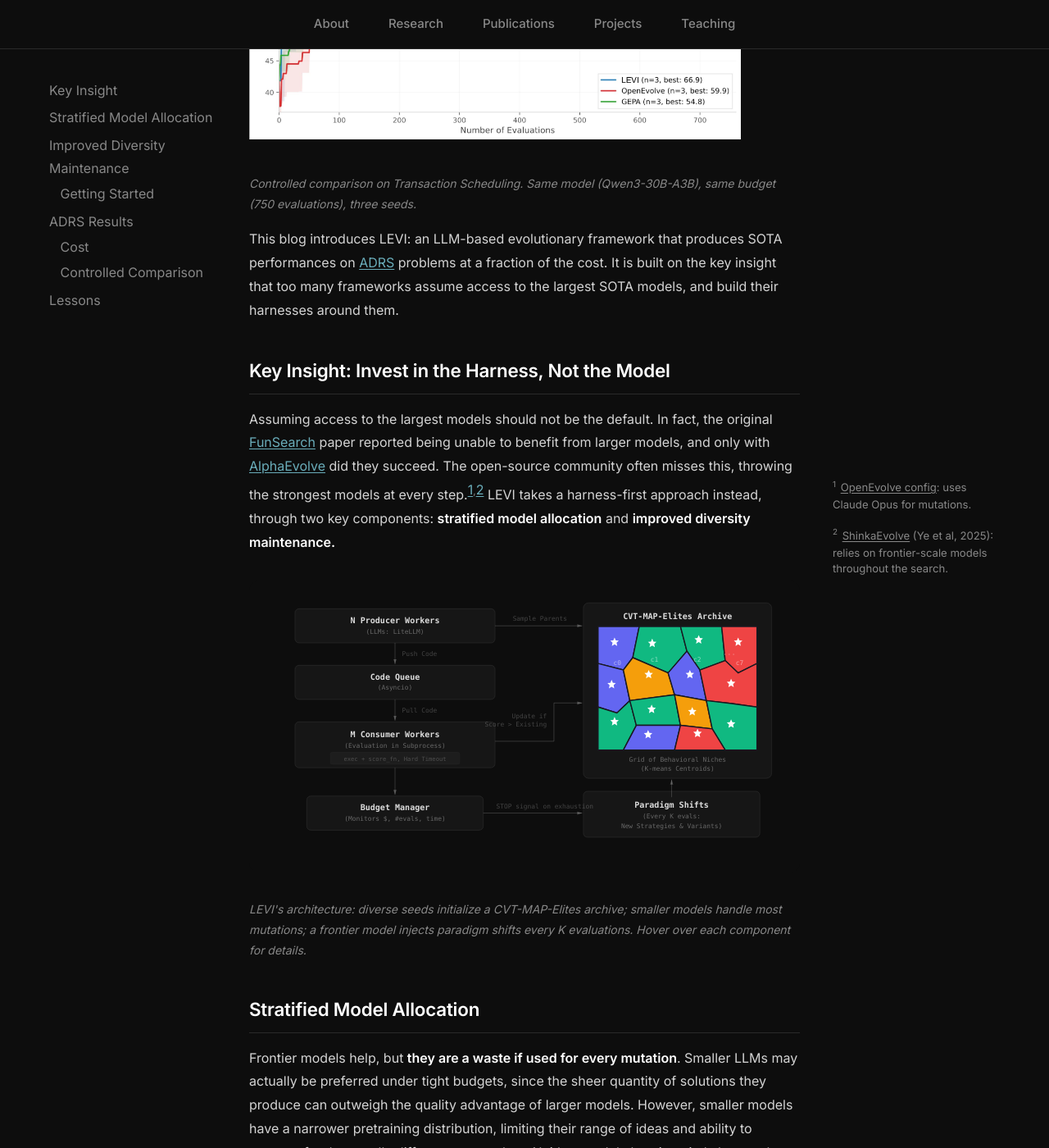
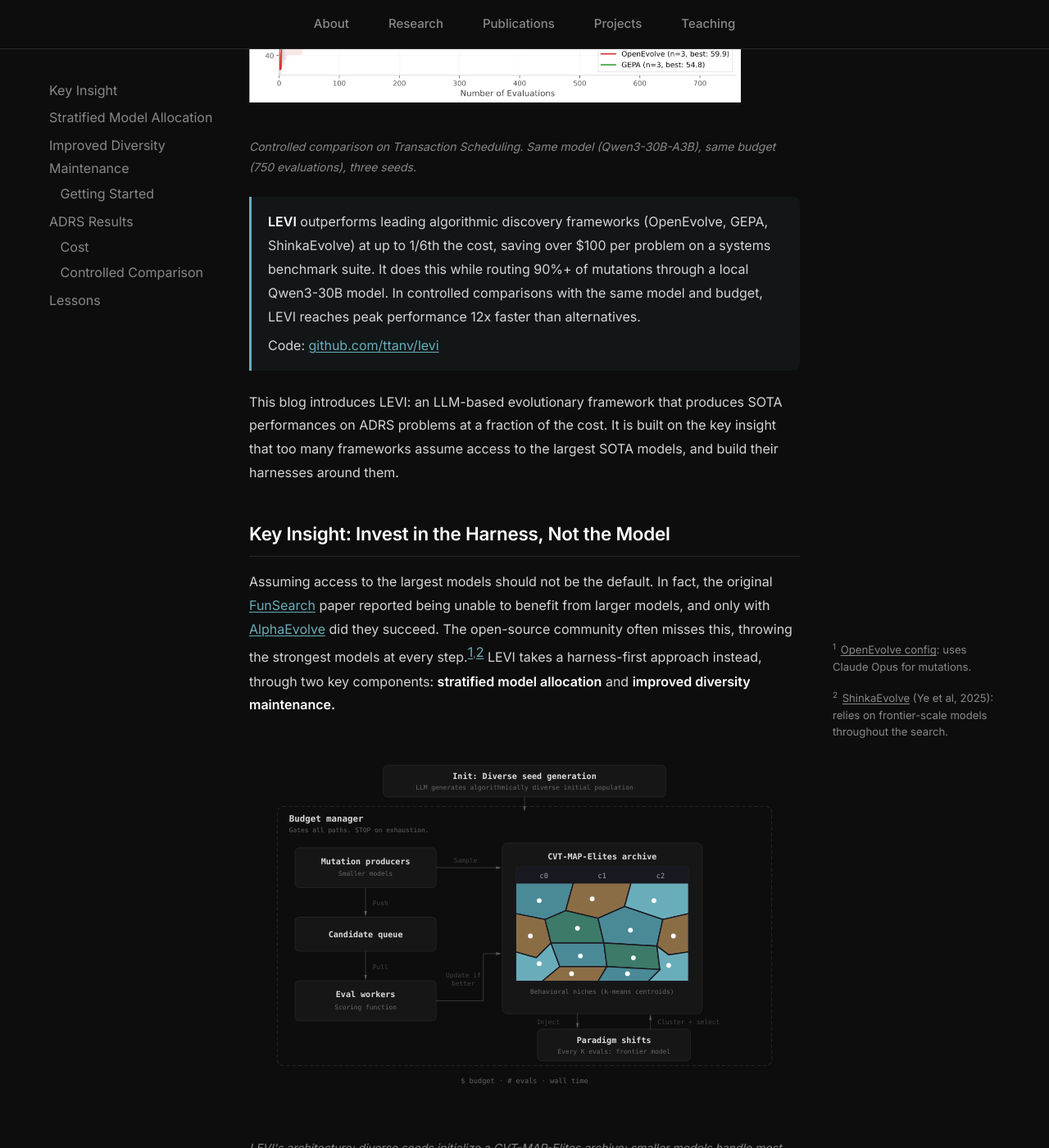
Before and after one commit to ttanv/ttanv.github.io, a Jekyll site: the page built from levi.md, in a window 1280 px wide and 1400 px high, scrolled down 614 px. Shown: the whole window at 82% size. Built offline with Jekyll 4.4.1, drawn with Linux system fonts in a browser that asks for light colours; some of the changed text lies outside the part shown.

Commit message:
Add summary callout, init step to diagram, mobile footnotes, update title

```diff
--- a/levi.md
+++ b/levi.md
@@ -1,12 +1,12 @@
 ---
 layout: blog
-title: "LEVI: LLM-Based Optimization at a Fraction of the Cost"
+title: "LEVI: AlphaEvolve Performance for the Price of a Cup of Coffee"
 subtitle: "A harness-first framework for LLM-guided evolutionary search. Highest ADRS scores at 1.5--6.5x lower cost."
 date: 2026-03-01
 permalink: /levi
 ---
 
-Code: [github.com/ttanv/levi](https://github.com/ttanv/levi)
+
 
 <nav class="blog-toc" id="blog-toc">
   <ul>
@@ -111,7 +111,12 @@ Code: [github.com/ttanv/levi](https://github.com/ttanv/levi)
 }
 </style>
 
-This blog introduces LEVI: an LLM-based evolutionary framework that produces SOTA performances on [ADRS](https://ucbskyadrs.github.io/) problems at a fraction of the cost. It is built on the key insight that too many frameworks assume access to the largest SOTA models, and build their harnesses around them.
+<div class="callout">
+<p><strong>LEVI</strong> outperforms leading algorithmic discovery frameworks (OpenEvolve, GEPA, ShinkaEvolve) at up to 1/6th the cost, saving over $100 per problem on a systems benchmark suite. It does this while routing 90%+ of mutations through a local Qwen3-30B model. In controlled comparisons with the same model and budget, LEVI reaches peak performance 12x faster than alternatives.</p>
+<p>Code: <a href="https://github.com/ttanv/levi">github.com/ttanv/levi</a></p>
+</div>
+
+This blog introduces LEVI: an LLM-based evolutionary framework that produces SOTA performances on ADRS problems at a fraction of the cost. It is built on the key insight that too many frameworks assume access to the largest SOTA models, and build their harnesses around them.
 
 ## Key Insight: Invest in the Harness, Not the Model
 
@@ -124,124 +129,128 @@ Assuming access to the largest models should not be the default. In fact, the or
       <div class="tt-body"></div>
     </div>
 
-    <svg width="880" height="440" viewBox="0 0 880 440" fill="none" xmlns="http://www.w3.org/2000/svg" aria-label="LEVI System Overview Architecture Diagram" role="img">
+    <svg width="880" height="570" viewBox="0 0 880 570" fill="none" xmlns="http://www.w3.org/2000/svg" aria-label="LEVI System Overview Architecture Diagram" role="img">
       <defs>
         <marker id="levi-arch-arr" markerWidth="8" markerHeight="6" refX="7" refY="3" orient="auto">
           <polygon points="0 0.8, 7 3, 0 5.2" fill="var(--levi-arch-arrow-head)"/>
         </marker>
-        <symbol id="levi-arch-star" viewBox="0 0 20 20">
-          <polygon points="10,2 12.4,7.5 18,8 13.8,12 15,18 10,15 5,18 6.2,12 2,8 7.6,7.5" fill="#ffffff"/>
-        </symbol>
       </defs>
 
-      <!-- Producer Workers -->
-      <rect x="50" y="20" width="340" height="58" rx="7" fill="var(--levi-arch-node-fill)" stroke="var(--levi-arch-node-stroke)" stroke-width="1"/>
-      <text x="220" y="44" text-anchor="middle" fill="var(--levi-arch-text-primary)" font-size="14" font-weight="600">N Producer Workers</text>
-      <text x="220" y="62" text-anchor="middle" fill="var(--levi-arch-text-secondary)" font-size="11" font-weight="300">(LLMs: LiteLLM)</text>
-      <rect class="levi-arch-hover-zone" data-tip="producers" x="50" y="20" width="340" height="58" rx="7"/>
+      <!-- Init: Diverse Seed Generation -->
+      <rect x="200" y="10" width="480" height="54" rx="7" fill="var(--levi-arch-node-fill)" stroke="var(--levi-arch-node-stroke)" stroke-width="1"/>
+      <text x="440" y="34" text-anchor="middle" fill="var(--levi-arch-text-primary)" font-size="14" font-weight="600">Init: Diverse seed generation</text>
+      <text x="440" y="52" text-anchor="middle" fill="var(--levi-arch-text-secondary)" font-size="11">LLM generates algorithmically diverse initial population</text>
+      <rect class="levi-arch-hover-zone" data-tip="init" x="200" y="10" width="480" height="54" rx="7"/>
 
-      <line x1="220" y1="78" x2="220" y2="114" stroke="var(--levi-arch-edge)" stroke-width="1.2" marker-end="url(#levi-arch-arr)"/>
-      <text x="232" y="100" fill="var(--levi-arch-text-tertiary)" font-size="11" font-weight="300">Push Code</text>
+      <!-- Arrow: Init → Budget container -->
+      <line x1="440" y1="64" x2="440" y2="88" stroke="var(--levi-arch-edge)" stroke-width="1.2" marker-end="url(#levi-arch-arr)"/>
 
-      <!-- Code Queue -->
-      <rect x="50" y="116" width="340" height="58" rx="7" fill="var(--levi-arch-node-fill)" stroke="var(--levi-arch-node-stroke)" stroke-width="1"/>
-      <text x="220" y="140" text-anchor="middle" fill="var(--levi-arch-text-primary)" font-size="14" font-weight="600">Code Queue</text>
-      <text x="220" y="158" text-anchor="middle" fill="var(--levi-arch-text-secondary)" font-size="11" font-weight="300">(Asyncio)</text>
-      <rect class="levi-arch-hover-zone" data-tip="queue" x="50" y="116" width="340" height="58" rx="7"/>
+      <!-- Budget Manager (top-level container) -->
+      <rect x="20" y="80" width="840" height="440" rx="10" fill="none" stroke="var(--levi-arch-node-stroke)" stroke-width="1.5" stroke-dasharray="6 4"/>
+      <text x="40" y="106" fill="var(--levi-arch-text-primary)" font-size="15" font-weight="600">Budget manager</text>
+      <text x="40" y="124" fill="var(--levi-arch-text-secondary)" font-size="11">Gates all paths. STOP on exhaustion.</text>
+      <rect class="levi-arch-hover-zone" data-tip="budget" x="20" y="80" width="840" height="50" rx="10"/>
 
-      <line x1="220" y1="174" x2="220" y2="210" stroke="var(--levi-arch-edge)" stroke-width="1.2" marker-end="url(#levi-arch-arr)"/>
-      <text x="232" y="196" fill="var(--levi-arch-text-tertiary)" font-size="11" font-weight="300">Pull Code</text>
+      <!-- Mutation Producers -->
+      <rect x="50" y="150" width="240" height="68" rx="7" fill="var(--levi-arch-node-fill)" stroke="var(--levi-arch-node-stroke)" stroke-width="1"/>
+      <text x="170" y="178" text-anchor="middle" fill="var(--levi-arch-text-primary)" font-size="14" font-weight="600">Mutation producers</text>
+      <text x="170" y="198" text-anchor="middle" fill="var(--levi-arch-text-secondary)" font-size="11">Smaller models</text>
+      <rect class="levi-arch-hover-zone" data-tip="producers" x="50" y="150" width="240" height="68" rx="7"/>
 
-      <!-- Consumer Workers -->
-      <rect x="50" y="212" width="340" height="78" rx="7" fill="var(--levi-arch-node-fill)" stroke="var(--levi-arch-node-stroke)" stroke-width="1"/>
-      <text x="220" y="238" text-anchor="middle" fill="var(--levi-arch-text-primary)" font-size="14" font-weight="600">M Consumer Workers</text>
-      <text x="220" y="256" text-anchor="middle" fill="var(--levi-arch-text-secondary)" font-size="11" font-weight="300">(Evaluation in Subprocess)</text>
-      <rect x="110" y="264" width="220" height="20" rx="3" fill="var(--levi-arch-subnode-fill)" stroke="var(--levi-arch-subnode-stroke)" stroke-width="0.7"/>
-      <text x="220" y="278" text-anchor="middle" fill="var(--levi-arch-text-tertiary)" font-size="10" font-weight="300">exec + score_fn, Hard Timeout</text>
-      <rect class="levi-arch-hover-zone" data-tip="consumers" x="50" y="212" width="340" height="78" rx="7"/>
+      <!-- Arrow: Producers → Queue (Push) -->
+      <line x1="170" y1="218" x2="170" y2="266" stroke="var(--levi-arch-edge)" stroke-width="1.2" marker-end="url(#levi-arch-arr)"/>
+      <text x="182" y="248" fill="var(--levi-arch-text-tertiary)" font-size="11">Push</text>
 
-      <line x1="220" y1="290" x2="220" y2="336" stroke="var(--levi-arch-edge)" stroke-width="1.2" marker-end="url(#levi-arch-arr)"/>
+      <!-- Candidate Queue -->
+      <rect x="50" y="268" width="240" height="58" rx="7" fill="var(--levi-arch-node-fill)" stroke="var(--levi-arch-node-stroke)" stroke-width="1"/>
+      <text x="170" y="302" text-anchor="middle" fill="var(--levi-arch-text-primary)" font-size="14" font-weight="600">Candidate queue</text>
+      <rect class="levi-arch-hover-zone" data-tip="queue" x="50" y="268" width="240" height="58" rx="7"/>
 
-      <!-- Budget Manager -->
-      <rect x="70" y="338" width="300" height="58" rx="7" fill="var(--levi-arch-node-fill)" stroke="var(--levi-arch-node-stroke)" stroke-width="1"/>
-      <text x="220" y="362" text-anchor="middle" fill="var(--levi-arch-text-primary)" font-size="14" font-weight="600">Budget Manager</text>
-      <text x="220" y="380" text-anchor="middle" fill="var(--levi-arch-text-secondary)" font-size="11" font-weight="300">(Monitors $, #evals, time)</text>
-      <rect class="levi-arch-hover-zone" data-tip="budget" x="70" y="338" width="300" height="58" rx="7"/>
+      <!-- Arrow: Queue → Eval (Pull) -->
+      <line x1="170" y1="326" x2="170" y2="374" stroke="var(--levi-arch-edge)" stroke-width="1.2" marker-end="url(#levi-arch-arr)"/>
+      <text x="182" y="356" fill="var(--levi-arch-text-tertiary)" font-size="11">Pull</text>
 
-      <!-- Connection: Producers → Archive (Sample Parents) -->
-      <line x1="390" y1="49" x2="538" y2="49" stroke="var(--levi-arch-edge)" stroke-width="1.2" marker-end="url(#levi-arch-arr)"/>
-      <text x="420" y="41" fill="var(--levi-arch-text-tertiary)" font-size="11" font-weight="300">Sample Parents</text>
+      <!-- Eval Workers -->
+      <rect x="50" y="376" width="240" height="68" rx="7" fill="var(--levi-arch-node-fill)" stroke="var(--levi-arch-node-stroke)" stroke-width="1"/>
+      <text x="170" y="404" text-anchor="middle" fill="var(--levi-arch-text-primary)" font-size="14" font-weight="600">Eval workers</text>
+      <text x="170" y="424" text-anchor="middle" fill="var(--levi-arch-text-secondary)" font-size="11">Scoring function</text>
+      <rect class="levi-arch-hover-zone" data-tip="consumers" x="50" y="376" width="240" height="68" rx="7"/>
 
-      <!-- Connection: Consumers → Archive (Update) -->
-      <polyline points="390,245 490,245 490,180 538,180" stroke="var(--levi-arch-edge)" stroke-width="1.2" marker-end="url(#levi-arch-arr)" fill="none"/>
-      <text x="478" y="206" text-anchor="end" fill="var(--levi-arch-text-tertiary)" font-size="11" font-weight="300">Update if</text>
-      <text x="478" y="220" text-anchor="end" fill="var(--levi-arch-text-tertiary)" font-size="11" font-weight="300">Score &gt; Existing</text>
+      <!-- Arrow: Producers ← Archive (Sample) -->
+      <line x1="290" y1="184" x2="400" y2="184" stroke="var(--levi-arch-edge)" stroke-width="1.2" marker-end="url(#levi-arch-arr)"/>
+      <text x="320" y="176" fill="var(--levi-arch-text-tertiary)" font-size="11">Sample</text>
 
-      <!-- Connection: Budget → Paradigm Shifts (STOP) -->
-      <line x1="370" y1="367" x2="538" y2="367" stroke="var(--levi-arch-edge)" stroke-width="1.2" marker-end="url(#levi-arch-arr)"/>
-      <text x="392" y="359" fill="var(--levi-arch-text-tertiary)" font-size="11" font-weight="300">STOP signal on exhaustion</text>
-
-      <!-- Connection: Paradigm Shifts → Archive -->
-      <line x1="690" y1="340" x2="690" y2="310" stroke="var(--levi-arch-edge)" stroke-width="1.2" marker-end="url(#levi-arch-arr)"/>
+      <!-- Arrow: Eval → Archive (Update if better) -->
+      <polyline points="290,410 370,410 370,330 400,330" stroke="var(--levi-arch-edge)" stroke-width="1.2" marker-end="url(#levi-arch-arr)" fill="none"/>
+      <text x="336" y="370" fill="var(--levi-arch-text-tertiary)" font-size="11" text-anchor="middle">Update if</text>
+      <text x="336" y="384" fill="var(--levi-arch-text-tertiary)" font-size="11" text-anchor="middle">better</text>
 
       <!-- CVT-MAP-Elites Archive -->
-      <rect x="540" y="10" width="320" height="298" rx="9" fill="var(--levi-arch-node-fill)" stroke="var(--levi-arch-node-stroke)" stroke-width="1"/>
-      <text x="700" y="38" text-anchor="middle" fill="var(--levi-arch-text-primary)" font-size="14" font-weight="600">CVT-MAP-Elites Archive</text>
+      <rect x="402" y="142" width="340" height="290" rx="9" fill="var(--levi-arch-node-fill)" stroke="var(--levi-arch-node-stroke)" stroke-width="1"/>
+      <text x="572" y="170" text-anchor="middle" fill="var(--levi-arch-text-primary)" font-size="14" font-weight="600">CVT-MAP-Elites archive</text>
 
-      <g transform="translate(565, 50)">
-        <rect width="270" height="210" rx="5" fill="var(--levi-arch-voronoi-bg)" stroke="var(--levi-arch-subnode-stroke)" stroke-width="0.7"/>
+      <!-- Voronoi cells -->
+      <g transform="translate(425, 182)">
+        <rect width="294" height="195" rx="5" fill="var(--levi-arch-voronoi-bg)" stroke="var(--levi-arch-subnode-stroke)" stroke-width="0.7"/>
 
-        <polygon points="0,0 70,0 59,53 43,74 0,63" fill="#6366f1" stroke="var(--levi-arch-voronoi-bg)" stroke-width="2"/>
-        <polygon points="70,0 140,0 151,42 119,79 59,53" fill="#10b981" stroke="var(--levi-arch-voronoi-bg)" stroke-width="2"/>
-        <polygon points="140,0 210,0 216,58 173,74 151,42" fill="#10b981" stroke="var(--levi-arch-voronoi-bg)" stroke-width="2"/>
-        <polygon points="210,0 270,0 270,63 238,79 216,58" fill="#ef4444" stroke="var(--levi-arch-voronoi-bg)" stroke-width="2"/>
+        <!-- Row labels -->
+        <text x="48" y="20" fill="rgba(255,255,255,0.6)" font-size="12" font-weight="500" text-anchor="middle">c0</text>
+        <text x="147" y="20" fill="rgba(255,255,255,0.6)" font-size="12" font-weight="500" text-anchor="middle">c1</text>
+        <text x="246" y="20" fill="rgba(255,255,255,0.6)" font-size="12" font-weight="500" text-anchor="middle">c2</text>
 
-        <polygon points="0,63 43,74 54,126 32,147 0,137" fill="#6366f1" stroke="var(--levi-arch-voronoi-bg)" stroke-width="2"/>
-        <polygon points="43,74 59,53 119,79 130,116 54,126" fill="#f59e0b" stroke="var(--levi-arch-voronoi-bg)" stroke-width="2"/>
-        <polygon points="119,79 151,42 173,74 184,126 130,116" fill="#6366f1" stroke="var(--levi-arch-voronoi-bg)" stroke-width="2"/>
-        <polygon points="173,74 216,58 238,79 270,63 270,137 227,131 184,126" fill="#ef4444" stroke="var(--levi-arch-voronoi-bg)" stroke-width="2"/>
+        <!-- Voronoi-style regions -->
+        <polygon points="0,28 98,28 85,75 50,90 0,80" fill="#4a8a97" stroke="var(--levi-arch-voronoi-bg)" stroke-width="2"/>
+        <polygon points="98,28 196,28 185,68 140,88 85,75" fill="#8b6d45" stroke="var(--levi-arch-voronoi-bg)" stroke-width="2"/>
+        <polygon points="196,28 294,28 294,80 250,90 185,68" fill="#6aadba" stroke="var(--levi-arch-voronoi-bg)" stroke-width="2"/>
 
-        <polygon points="0,137 32,147 54,126 65,168 43,210 0,210" fill="#10b981" stroke="var(--levi-arch-voronoi-bg)" stroke-width="2"/>
-        <polygon points="54,126 130,116 140,168 65,168" fill="#10b981" stroke="var(--levi-arch-voronoi-bg)" stroke-width="2"/>
-        <polygon points="130,116 184,126 194,174 140,168" fill="#f59e0b" stroke="var(--levi-arch-voronoi-bg)" stroke-width="2"/>
-        <polygon points="184,126 227,131 270,137 270,210 216,210 194,174" fill="#10b981" stroke="var(--levi-arch-voronoi-bg)" stroke-width="2"/>
+        <polygon points="0,80 50,90 60,130 35,155 0,145" fill="#8b6d45" stroke="var(--levi-arch-voronoi-bg)" stroke-width="2"/>
+        <polygon points="50,90 85,75 140,88 150,130 60,130" fill="#3d7a6a" stroke="var(--levi-arch-voronoi-bg)" stroke-width="2"/>
+        <polygon points="140,88 185,68 250,90 240,135 150,130" fill="#4a8a97" stroke="var(--levi-arch-voronoi-bg)" stroke-width="2"/>
+        <polygon points="250,90 294,80 294,145 260,150 240,135" fill="#8b6d45" stroke="var(--levi-arch-voronoi-bg)" stroke-width="2"/>
 
-        <polygon points="65,168 140,168 130,210 43,210" fill="#6366f1" stroke="var(--levi-arch-voronoi-bg)" stroke-width="2"/>
-        <polygon points="140,168 194,174 216,210 130,210" fill="#ef4444" stroke="var(--levi-arch-voronoi-bg)" stroke-width="2"/>
+        <polygon points="0,145 35,155 60,130 75,170 45,195 0,195" fill="#6aadba" stroke="var(--levi-arch-voronoi-bg)" stroke-width="2"/>
+        <polygon points="60,130 150,130 155,170 75,170" fill="#4a8a97" stroke="var(--levi-arch-voronoi-bg)" stroke-width="2"/>
+        <polygon points="150,130 240,135 245,175 155,170" fill="#3d7a6a" stroke="var(--levi-arch-voronoi-bg)" stroke-width="2"/>
+        <polygon points="240,135 260,150 294,145 294,195 225,195 245,175" fill="#6aadba" stroke="var(--levi-arch-voronoi-bg)" stroke-width="2"/>
 
-        <use href="#levi-arch-star" x="19" y="17" width="18" height="18"/>
-        <use href="#levi-arch-star" x="83" y="19" width="18" height="18"/>
-        <use href="#levi-arch-star" x="162" y="13" width="18" height="18"/>
-        <use href="#levi-arch-star" x="229" y="17" width="18" height="18"/>
-        <use href="#levi-arch-star" x="14" y="89" width="18" height="18"/>
-        <use href="#levi-arch-star" x="77" y="72" width="18" height="18"/>
-        <use href="#levi-arch-star" x="147" y="72" width="18" height="18"/>
-        <use href="#levi-arch-star" x="217" y="87" width="18" height="18"/>
-        <use href="#levi-arch-star" x="19" y="152" width="18" height="18"/>
-        <use href="#levi-arch-star" x="82" y="131" width="18" height="18"/>
-        <use href="#levi-arch-star" x="151" y="135" width="18" height="18"/>
-        <use href="#levi-arch-star" x="217" y="156" width="18" height="18"/>
-        <use href="#levi-arch-star" x="76" y="174" width="18" height="18"/>
-        <use href="#levi-arch-star" x="160" y="172" width="18" height="18"/>
+        <polygon points="75,170 155,170 140,195 45,195" fill="#8b6d45" stroke="var(--levi-arch-voronoi-bg)" stroke-width="2"/>
+        <polygon points="155,170 245,175 225,195 140,195" fill="#4a8a97" stroke="var(--levi-arch-voronoi-bg)" stroke-width="2"/>
 
-        <text x="26" y="65" fill="var(--levi-arch-text-cell)" font-size="11" font-weight="400">c0</text>
-        <text x="89" y="60" fill="var(--levi-arch-text-cell)" font-size="11" font-weight="400">c1</text>
-        <text x="162" y="60" fill="var(--levi-arch-text-cell)" font-size="11" font-weight="400">c2</text>
-        <text x="212" y="51" fill="var(--levi-arch-text-cell-muted)" font-size="12" font-weight="400">···</text>
-        <text x="234" y="65" fill="var(--levi-arch-text-cell)" font-size="11" font-weight="400">c7</text>
+        <!-- Centroids (white dots) -->
+        <circle cx="40" cy="58" r="4" fill="white"/>
+        <circle cx="130" cy="55" r="4" fill="white"/>
+        <circle cx="235" cy="58" r="4" fill="white"/>
+        <circle cx="25" cy="118" r="4" fill="white"/>
+        <circle cx="105" cy="105" r="4" fill="white"/>
+        <circle cx="195" cy="108" r="4" fill="white"/>
+        <circle cx="268" cy="118" r="4" fill="white"/>
+        <circle cx="40" cy="165" r="4" fill="white"/>
+        <circle cx="110" cy="152" r="4" fill="white"/>
+        <circle cx="200" cy="155" r="4" fill="white"/>
+        <circle cx="260" cy="168" r="4" fill="white"/>
+        <circle cx="95" cy="182" r="4" fill="white"/>
+        <circle cx="190" cy="182" r="4" fill="white"/>
       </g>
 
-      <text x="700" y="280" text-anchor="middle" fill="var(--levi-arch-text-secondary)" font-size="11" font-weight="300">Grid of Behavioral Niches</text>
-      <text x="700" y="295" text-anchor="middle" fill="var(--levi-arch-text-secondary)" font-size="11" font-weight="300">(K-means Centroids)</text>
-
-      <rect class="levi-arch-hover-zone" data-tip="archive" x="540" y="10" width="320" height="298" rx="9"/>
+      <text x="572" y="398" text-anchor="middle" fill="var(--levi-arch-text-secondary)" font-size="11">Behavioral niches (k-means centroids)</text>
+      <rect class="levi-arch-hover-zone" data-tip="archive" x="402" y="142" width="340" height="290" rx="9"/>
 
       <!-- Paradigm Shifts -->
-      <rect x="540" y="330" width="300" height="78" rx="7" fill="var(--levi-arch-node-fill)" stroke="var(--levi-arch-node-stroke)" stroke-width="1"/>
-      <text x="690" y="358" text-anchor="middle" fill="var(--levi-arch-text-primary)" font-size="14" font-weight="600">Paradigm Shifts</text>
-      <text x="690" y="376" text-anchor="middle" fill="var(--levi-arch-text-secondary)" font-size="11" font-weight="300">(Every K evals:</text>
-      <text x="690" y="392" text-anchor="middle" fill="var(--levi-arch-text-secondary)" font-size="11" font-weight="300">New Strategies &amp; Variants)</text>
-      <rect class="levi-arch-hover-zone" data-tip="pe" x="540" y="330" width="300" height="78" rx="7"/>
+      <rect x="462" y="458" width="260" height="54" rx="7" fill="var(--levi-arch-node-fill)" stroke="var(--levi-arch-node-stroke)" stroke-width="1"/>
+      <text x="592" y="482" text-anchor="middle" fill="var(--levi-arch-text-primary)" font-size="14" font-weight="600">Paradigm shifts</text>
+      <text x="592" y="500" text-anchor="middle" fill="var(--levi-arch-text-secondary)" font-size="11">Every K evals: frontier model</text>
+      <rect class="levi-arch-hover-zone" data-tip="pe" x="462" y="458" width="260" height="54" rx="7"/>
+
+      <!-- Arrow: Archive → Paradigm (Inject) -->
+      <line x1="530" y1="432" x2="530" y2="456" stroke="var(--levi-arch-edge)" stroke-width="1.2" marker-end="url(#levi-arch-arr)"/>
+      <text x="500" y="450" fill="var(--levi-arch-text-tertiary)" font-size="11" text-anchor="end">Inject</text>
+
+      <!-- Arrow: Paradigm → Archive (Cluster + select) -->
+      <line x1="654" y1="458" x2="654" y2="434" stroke="var(--levi-arch-edge)" stroke-width="1.2" marker-end="url(#levi-arch-arr)"/>
+      <text x="666" y="450" fill="var(--levi-arch-text-tertiary)" font-size="11">Cluster + select</text>
+
+      <!-- Footer -->
+      <text x="440" y="550" text-anchor="middle" fill="var(--levi-arch-text-secondary)" font-size="12">$ budget  ·  # evals  ·  wall time</text>
     </svg>
   </div>
 </div>
@@ -252,6 +261,10 @@ Assuming access to the largest models should not be the default. In fact, the or
   if (!root) return;
 
   const descriptions = {
+    init: {
+      title: "Init: Diverse Seed Generation",
+      body: "Before the main loop, an LLM generates algorithmically diverse initial solutions. Each seed is prompted to use a fundamentally different algorithmic paradigm, ensuring the archive starts with broad coverage of the design space."
+    },
     producers: {
       title: "N Producer Workers (LLMs: LiteLLM)",
       body: "N concurrent workers that sample parent solutions from the archive and call LLMs (via LiteLLM) to generate new or mutated code. Running multiple producers in parallel maximizes throughput and exploration."
```
